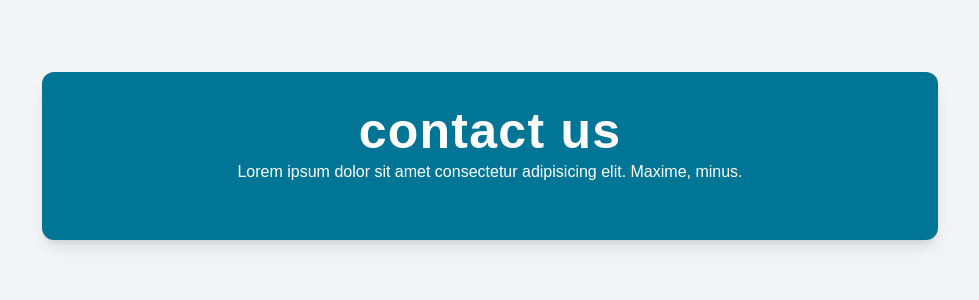
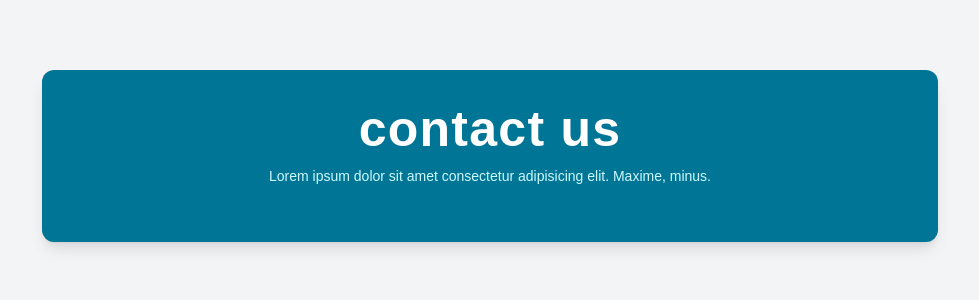
Before and after one commit to satyamrk18/CarrerCare, a React (Vite) app: page /contact in a window 1280 px wide. Shown: the part 276-576 px from the top of the page, without its empty margins (150-1129 px from the left). Built offline with nearby package versions, Linux system fonts and the light colour scheme.

Commit message:
add style to paragraph 'paragraph will be replaced'

```diff
--- a/src/pages/Contact.jsx
+++ b/src/pages/Contact.jsx
@@ -11,7 +11,7 @@ const Contact = () => {
             <div className="flex flex-col justify-between">
                <div>
                  <h1 className=" font-bold text-4xl tracking-wide">contact us </h1>
-                  <p>Lorem ipsum dolor sit amet consectetur adipisicing elit. Maxime, minus.</p>
+                  <p className="pt-2 text-cyan-100 text-sm">Lorem ipsum dolor sit amet consectetur adipisicing elit. Maxime, minus.</p>
                </div>
                <div></div>
                <div></div>
```
